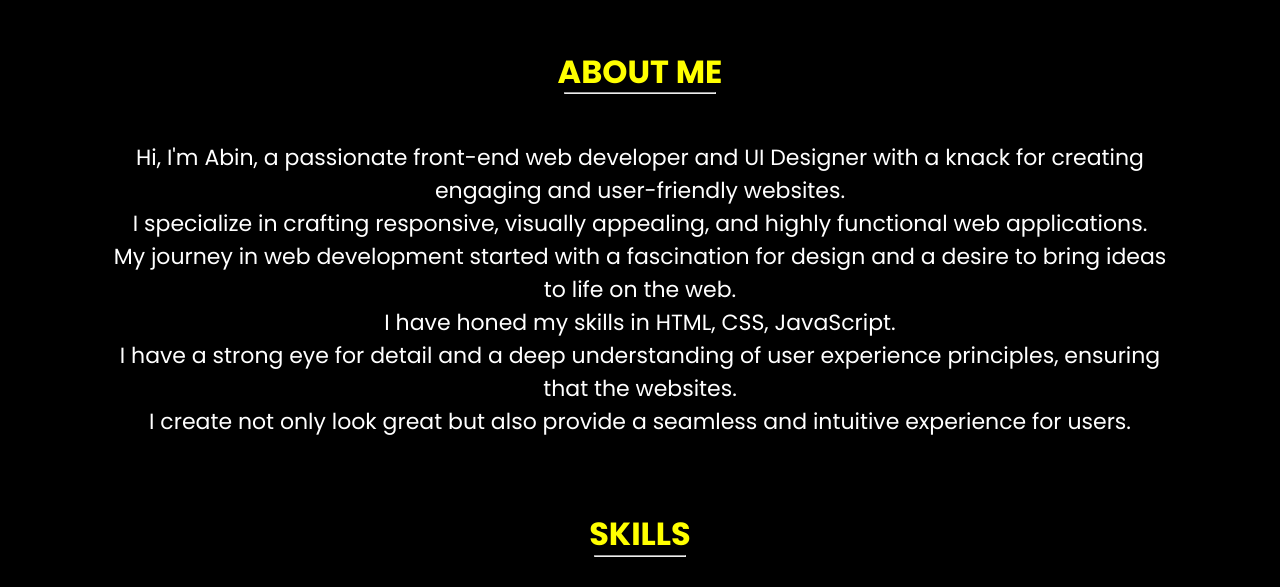
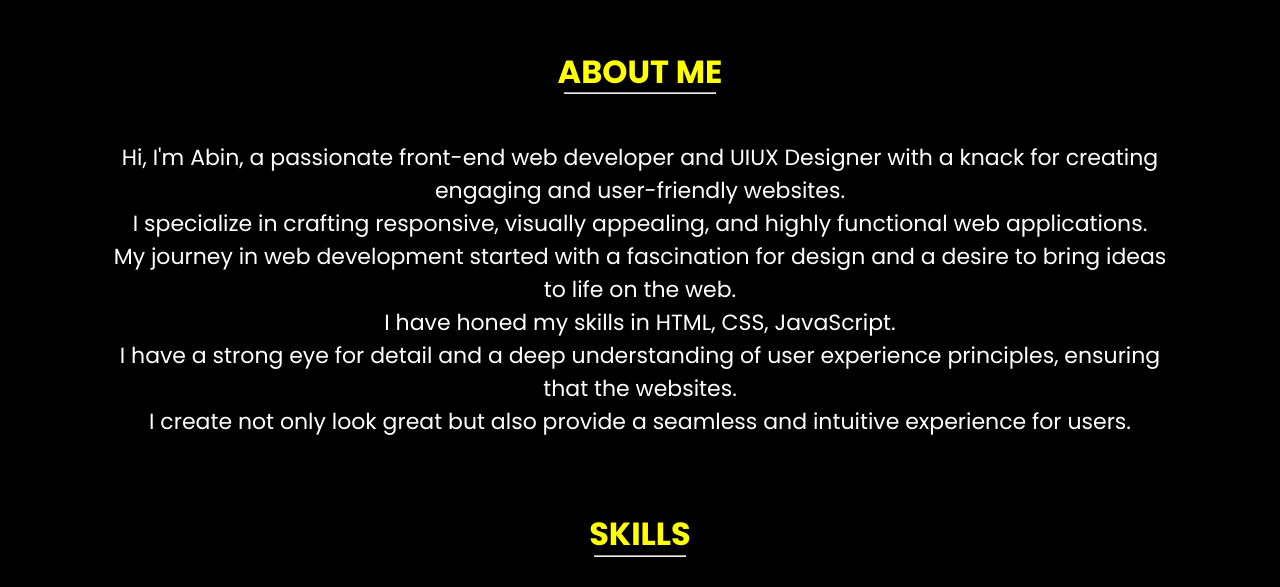
Before and after one commit to abin360/Portfolio, a plain HTML site: page index.html in a window 1280 px wide. Shown: the part 732-1319 px from the top of the page. Drawn offline with nearby package versions, Linux system fonts and the light colour scheme.

Commit message:
Update index.html

```diff
--- a/index.html
+++ b/index.html
@@ -51,7 +51,7 @@
 <div class="div3">
     <h1>ABOUT ME</h1>
     <hr>
-    <p>Hi, I'm Abin, a passionate front-end web developer and UI Designer with a knack for creating engaging and user-friendly websites. <br>I specialize in crafting responsive, visually appealing, and highly functional web applications.
+    <p>Hi, I'm Abin, a passionate front-end web developer and UIUX Designer with a knack for creating engaging and user-friendly websites. <br>I specialize in crafting responsive, visually appealing, and highly functional web applications.
         <br> My journey in web development started with a fascination for design and a desire to bring ideas to life on the web. <br>I have honed my skills in HTML, CSS, JavaScript. <br> I have a strong eye for detail and a deep understanding of user experience principles, ensuring that the websites. <br>I create not only look great but also provide a seamless and intuitive experience for users.
 </p>
 </div>
@@ -123,7 +123,7 @@
 <script src="script.js"></script>
 <script>
     var typed = new Typed('#text', {
-      strings: ['Frontend Developer', 'UI Designer'],
+      strings: ['Frontend Developer', 'UIUX Designer'],
       typeSpeed: 100,
      backSpeed: 100,
     backDelay: 100,
```
